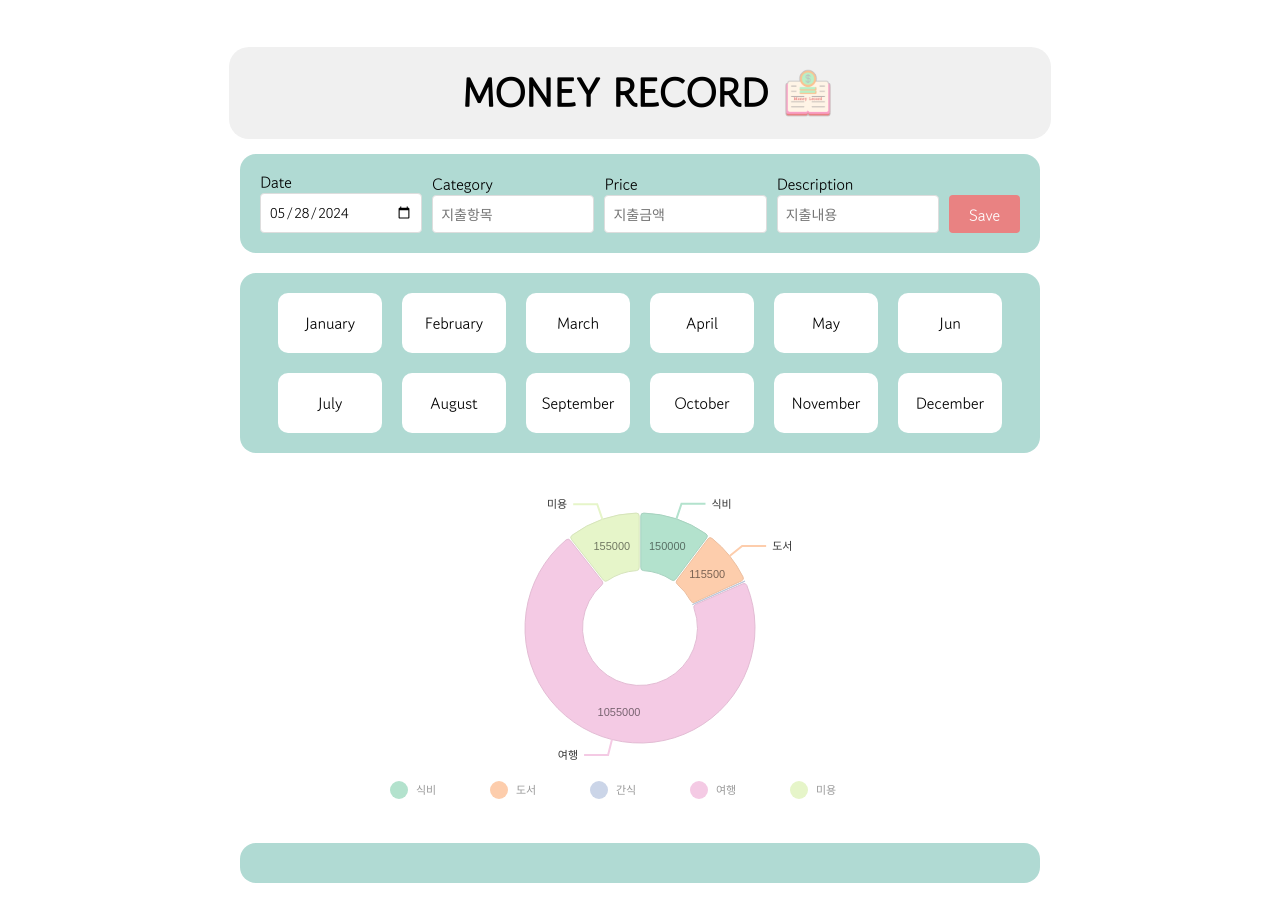
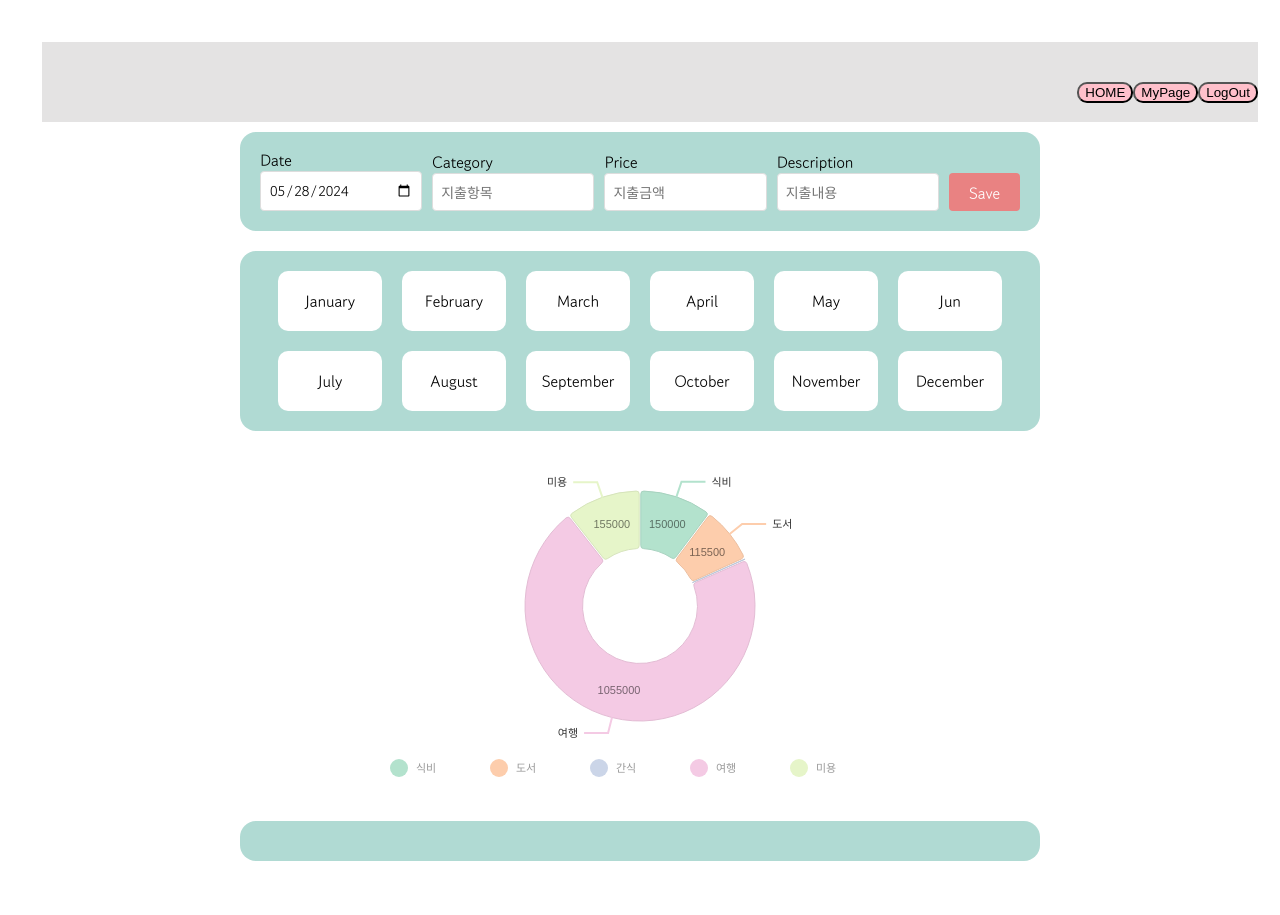
Before and after one commit to yeseul0809/Monthly_Expenditure_Project2, a React (Vite) app: page /home in a window 1280 px wide. After the commit the page ends 893 px from the top, so only its background shows below. Built offline with nearby package versions, Linux system fonts and the light colour scheme.

Commit message:
✅ [ update : Mypage 닉네임 변경기능 구현완료]
- 닉네임 글자수 유효성 검사
- 프로필 이미지 변경
- 이후 필수기능구현

```diff
--- a/src/components/Header.jsx
+++ b/src/components/Header.jsx
@@ -17,11 +17,11 @@ const StHeader = styled.header`
   max-width: 800px;
   width: 100%;
   display: flex;
-  justify-content: center; /* 배경을 가운데로 */
+  justify-content: center;
   align-items: center;
   padding: 0.7rem;
   background-color: #f0f0f0;
-  margin: 15px auto; /* 상하 마진을 auto로 설정하여 가운데 정렬 */
+  margin: 15px auto;
   border-radius: 20px;
 `;
 
--- /dev/null
+++ b/src/components/Layout.jsx
@@ -0,0 +1,53 @@
+import React, { useContext } from "react";
+import { useNavigate } from "react-router-dom";
+import styled from "styled-components";
+import { AuthContext } from "../context/AuthContext";
+
+export const Layout = () => {
+  const navigate = useNavigate();
+  const { logout } = useContext(AuthContext);
+
+  const handleLogOut = () => {
+    logout();
+    navigate(`/login`);
+  };
+
+  return (
+    <StNaviHeader>
+      <StNaviButtonWrap>
+        <StNaviButton
+          onClick={() => {
+            navigate(`/home`);
+          }}
+        >
+          HOME
+        </StNaviButton>
+        <StNaviButton
+          onClick={() => {
+            navigate(`/Mypage`);
+          }}
+        >
+          MyPage
+        </StNaviButton>
+        <StNaviButton onClick={handleLogOut}>LogOut</StNaviButton>
+      </StNaviButtonWrap>
+    </StNaviHeader>
+  );
+};
+
+const StNaviHeader = styled.header`
+  width: 100%;
+  height: 5rem;
+  background-color: #e4e3e3;
+  align-items: center;
+  display: flex;
+  justify-content: right;
+  margin: 10px;
+`;
+const StNaviButton = styled.button`
+  background-color: pink;
+  border-radius: 10px;
+`;
+const StNaviButtonWrap = styled.div`
+  margin-top: 20px;
+`;
--- a/src/pages/Home.jsx
+++ b/src/pages/Home.jsx
@@ -5,11 +5,13 @@ import MonthButton from "../components/MonthButton";
 import List from "../components/List";
 import PieChart from "../components/PieChart";
 import Header from "../components/Header";
+import { Layout } from "../components/Layout";
 
 const Home = () => {
   return (
     <>
-      <Header title="MONEY RECORD" />
+      <Layout />
+      {/* <Header title="MONEY RECORD" /> */}
       <StMain>
         <StHomeSection>
           <InputForm />
--- a/src/pages/Main.jsx
+++ b/src/pages/Main.jsx
@@ -10,7 +10,7 @@ const Main = () => {
       alert("로그인이 필요합니다.");
       navigate("/login");
     } else {
-      navigate("/home");
+      navigate("/Mypage");
     }
   };
   return (
--- /dev/null
+++ b/src/pages/Mypage.jsx
@@ -0,0 +1,111 @@
+import React, { useContext, useEffect, useState } from "react";
+import { useNavigate } from "react-router-dom";
+import styled from "styled-components";
+import Swal from "sweetalert2";
+import { AuthContext } from "../context/AuthContext";
+import axios from "axios";
+
+// 닉네임, 프로필 사진 변경 UI
+
+export const Mypage = () => {
+  const navigate = useNavigate();
+
+  const { isAuthenticated } = useContext(AuthContext);
+  const [newNickname, setNewNickname] = useState("");
+  const [userInfo, setUserInfo] = useState(null);
+
+  const handleInfoChange = async (e) => {
+    e.preventDefault();
+    try {
+      const token = localStorage.getItem("accessToken");
+      const formData = new FormData();
+      formData.append("nickname", newNickname);
+
+      const response = await axios.patch(
+        "https://moneyfulpublicpolicy.co.kr/profile",
+        formData,
+        {
+          headers: {
+            Authorization: `Bearer ${token}`,
+            "Content-Type": "multipart/form-data",
+          },
+        }
+      );
+      if (response.data.success) {
+        setUserInfo((prevState) => ({
+          ...prevState,
+          nickname: response.data.nickname,
+        }));
+        alert("닉네임이 변경되었습니다!");
+        setNewNickname("");
+      } else {
+        alert("닉네임 변경에 실패했습니다.");
+      }
+    } catch (error) {
+      console.error("Failed to update nickname:", error);
+      alert("닉네임 변경에 실패했습니다.");
+    }
+  };
+
+  useEffect(() => {
+    if (!isAuthenticated) {
+      alert("로그인이 필요합니다.");
+      navigate("/login");
+    } else {
+      const fetchUserInfo = async () => {
+        try {
+          const token = localStorage.getItem("accessToken");
+          const response = await axios.get(
+            "https://moneyfulpublicpolicy.co.kr/user",
+            {
+              headers: {
+                Authorization: `Bearer ${token}`,
+              },
+            }
+          );
+          setUserInfo(response.data);
+        } catch (error) {
+          console.error("Failed to fetch user info:", error);
+        }
+      };
+      fetchUserInfo();
+    }
+  }, [isAuthenticated, navigate]);
+
+  return (
+    <>
+      <p>프로필 수정</p>
+      <StProfileModifyWrap>
+        <form onSubmit={handleInfoChange}>
+          <p>닉네임</p>
+          <input
+            type="text"
+            value={newNickname}
+            onChange={(e) => setNewNickname(e.target.value)}
+            placeholder="새 닉네임"
+          />
+          <p>프로필 이미지</p>
+          <input type="file" />
+          <button type="submit">프로필 업데이트</button>
+        </form>
+      </StProfileModifyWrap>
+    </>
+  );
+};
+
+const StProfileModifyWrap = styled.div`
+  display: flex;
+  flex-direction: column;
+  justify-content: center;
+  align-items: center;
+  gap: 10px;
+  max-width: 800px;
+  margin: 0px auto;
+  padding: 20px;
+  background-color: rgb(106 185 172 / 53%);
+  border-radius: 16px;
+
+  & > p {
+    font-size: 20px;
+  }
+`;
--- a/src/shared/Router.jsx
+++ b/src/shared/Router.jsx
@@ -6,6 +6,7 @@ import Login from "../pages/Login";
 import SignUp from "../pages/Signup";
 import Main from "../pages/Main";
 import { AuthContext } from "../context/AuthContext";
+import { Mypage } from "../pages/Mypage";
 
 // // PrivateRoute : 로그인이 필요한 페이지에 접근할 수 있도록 하는 컴포넌트
 // // 로그인이 되어있지 않은 사용자는 login 페이지로 리다이렉트
@@ -29,6 +30,7 @@ const Router = () => {
         <Route path="/home" element={<Home />} />
         <Route path="/login" element={<Login />} />
         <Route path="/SignUp" element={<SignUp />} />
+        <Route path="/mypage" element={<Mypage />} />
         <Route path="/detail/:id" element={<Detail />} />
 
         {/* <Route path="/home" element={<PrivateRoute element={Home} />} />
```
